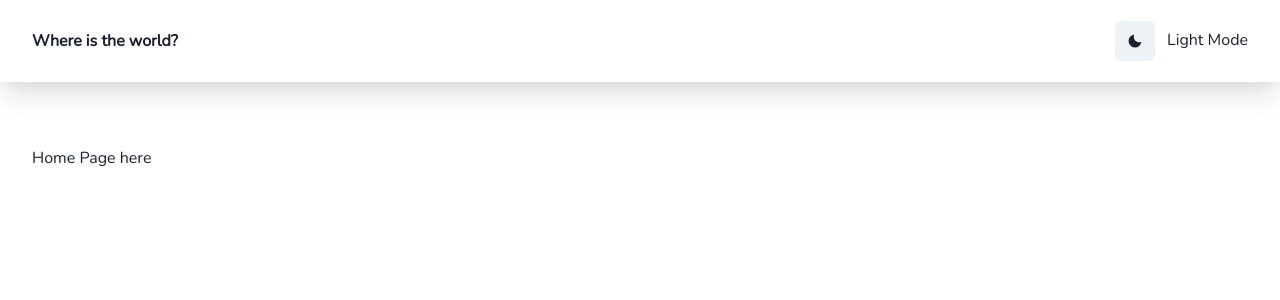
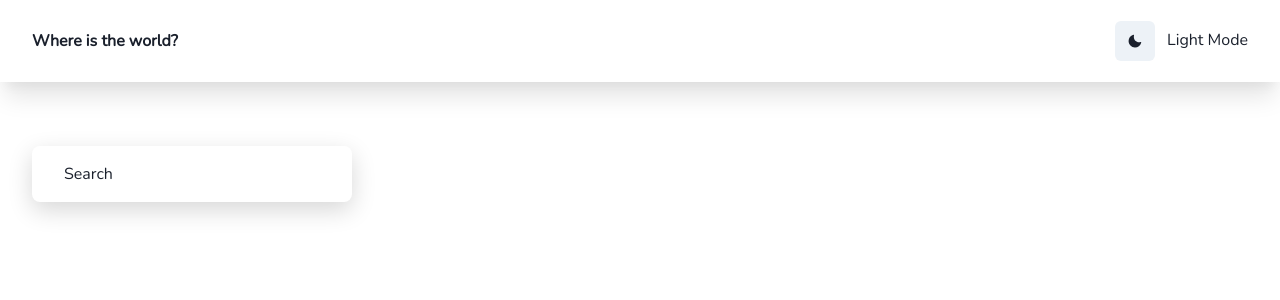
Before and after one commit to berezin787/countries-spa, a React (Vite) app: page / in a window 1280 px wide. Shown: the top 300 px of the page. Built offline with nearby package versions, Linux system fonts and the light colour scheme.

Commit message:
Update imports

```diff
--- a/src/layouts/Main/MainLayout.tsx
+++ b/src/layouts/Main/MainLayout.tsx
@@ -1,7 +1,6 @@
 import { FC } from 'react';
 import { Outlet } from 'react-router-dom';
-import { Header } from '../../components/Header/Header.tsx';
-import { Container } from '../../components/Container/Container.tsx';
+import { Header, Container } from '../../components';
 
 export const MainLayout: FC = () => {
   return (
--- a/src/pages/Home/Home.tsx
+++ b/src/pages/Home/Home.tsx
@@ -1,5 +1,11 @@
 import { FC } from 'react';
+import { Controls } from '../../components';
 
 export const Home: FC = () => {
-  return (<>Home Page here</>);
+  return (
+    <>
+      <Controls />
+      {/*<List />*/}
+    </>
+  );
 };
```
